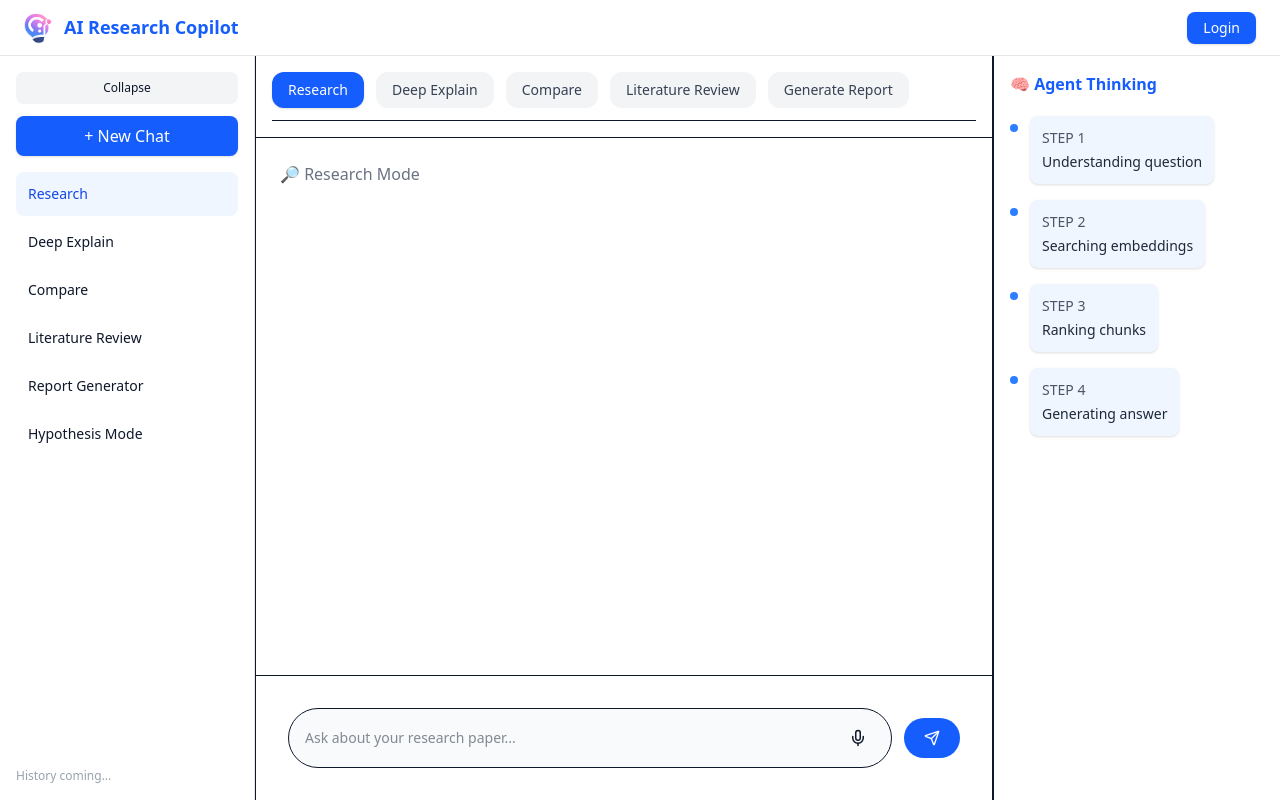
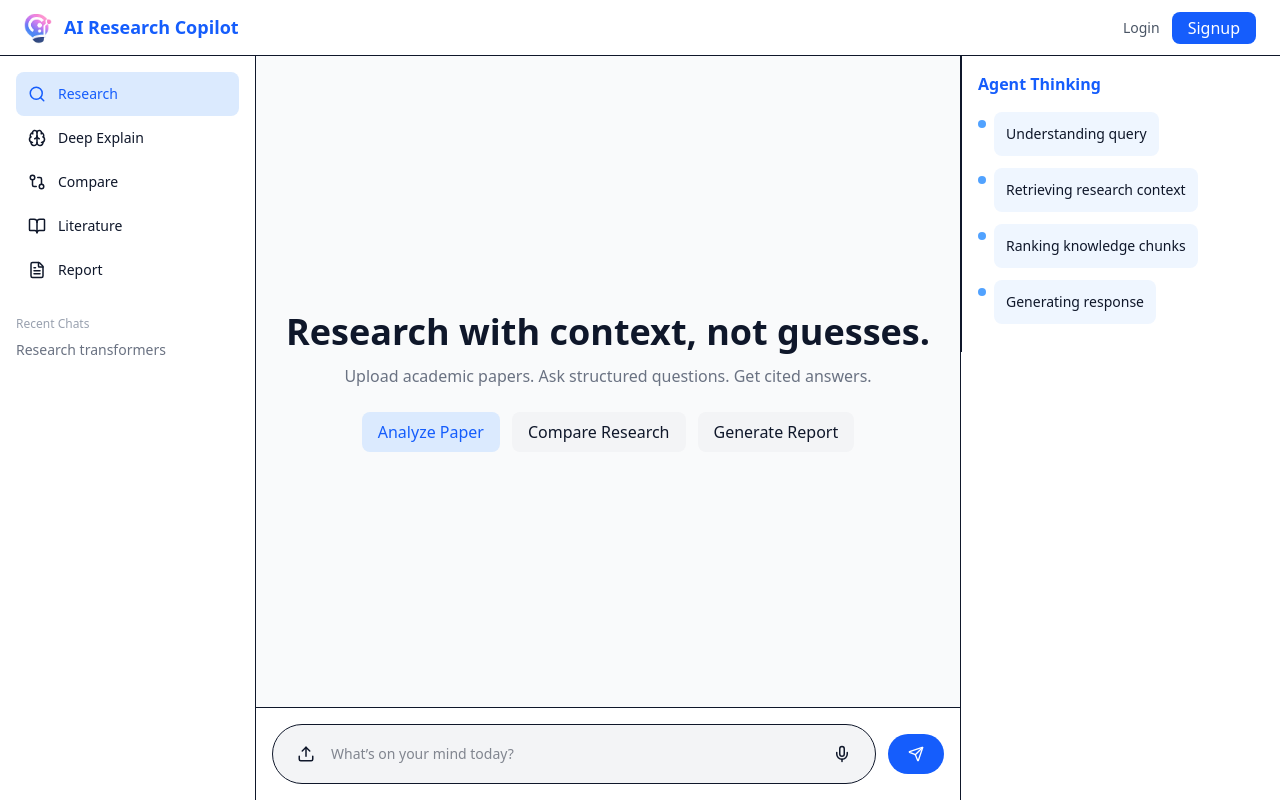
Before and after one commit to devloperdevesh/ai-research-copilot, a Next.js app in the folder frontend/: page / in a window 1280 px wide. Built offline with nearby package versions, Linux system fonts and the light colour scheme.

Commit message:
Polished UX

```diff
--- a/frontend/components/chat/ChatContainer.tsx
+++ b/frontend/components/chat/ChatContainer.tsx
@@ -1,37 +1,53 @@
 "use client";
 
-import { useState } from "react";
-import ResearchToolbar from "./ResearchToolbar";
 import ChatInputBar from "./ChatInputBar";
 
-export default function ChatContainer() {
+export default function ChatContainer(){
 
-  const [mode, setMode] = useState("research");
+return(
 
-  return (
+<div className="flex flex-col h-full bg-gray-50">
 
-    <div className="flex flex-col h-full bg-white">
+{/* HERO */}
+<div className="flex-1 flex items-center justify-center text-center px-6">
 
-      {/* Mode Toolbar */}
-      <div className="border-b p-4 bg-white">
-        <ResearchToolbar mode={mode} setMode={setMode} />
-      </div>
+<div>
 
-      {/* Message Area */}
-      <div className="flex-1 overflow-y-auto p-6">
+<h1 className="text-4xl font-semibold">
+Research with context, not guesses.
+</h1>
 
-        <div className="text-gray-500">
-          🔎 Research Mode
-        </div>
+<p className="text-gray-500 mt-3">
+Upload academic papers. Ask structured questions. Get cited answers.
+</p>
 
-      </div>
+<div className="flex justify-center gap-3 mt-6">
 
-      {/* Bottom Input */}
-      <div className="border-t bg-white p-4">
-        <ChatInputBar />
-      </div>
+<button className="bg-blue-100 text-blue-600 px-4 py-2 rounded-lg">
+Analyze Paper
+</button>
 
-    </div>
+<button className="bg-gray-100 px-4 py-2 rounded-lg">
+Compare Research
+</button>
 
-  );
+<button className="bg-gray-100 px-4 py-2 rounded-lg">
+Generate Report
+</button>
+
+</div>
+
+</div>
+
+</div>
+
+{/* FLOATING INPUT */}
+<div className="border-t bg-white">
+<ChatInputBar/>
+</div>
+
+</div>
+
+);
+
 }
--- a/frontend/components/chat/ChatInputBar.tsx
+++ b/frontend/components/chat/ChatInputBar.tsx
@@ -1,46 +1,40 @@
 "use client";
 
-import { Mic, Send } from "lucide-react";
+import { Mic, Send, Upload } from "lucide-react";
 import { useState } from "react";
 
-export default function ChatInputBar() {
+export default function ChatInputBar(){
 
-  const [message, setMessage] = useState("");
+ const [message,setMessage]=useState("");
 
-  const sendMessage = () => {
-    if (!message.trim()) return;
-    console.log("Send:", message);
-    setMessage("");
-  };
-
-  return (
+ return(
 
   <div className="max-w-4xl mx-auto flex gap-3 items-center p-4">
 
-      <div className="flex flex-1 items-center border rounded-full px-4 py-3 bg-gray-50 focus-within:ring-2 focus-within:ring-blue-500 transition">
+   <div className="flex flex-1 items-center border rounded-full px-4 py-3 bg-gray-100">
+
+    <button className="p-2 hover:bg-blue-100 rounded-full">
+      <Upload size={18}/>
+    </button>
 
     <input
       value={message}
-          onChange={(e) => setMessage(e.target.value)}
-          placeholder="Ask about your research paper..."
-          className="flex-1 bg-transparent outline-none text-sm"
+      onChange={(e)=>setMessage(e.target.value)}
+      placeholder="What’s on your mind today?"
+      className="flex-1 bg-transparent outline-none text-sm px-2"
     />
 
-        <button className="p-2 hover:bg-blue-100 rounded-full transition">
-          <Mic size={18} />
+    <button className="p-2 hover:bg-blue-100 rounded-full">
+      <Mic size={18}/>
     </button>
 
    </div>
 
-      <button
-        onClick={sendMessage}
-        className="bg-blue-600 hover:bg-blue-700 text-white px-5 py-3 rounded-full transition flex items-center gap-2"
-      >
-        <Send size={16} />
+   <button className="bg-blue-600 hover:bg-blue-700 text-white px-5 py-3 rounded-full">
+     <Send size={16}/>
    </button>
 
   </div>
 
  );
-
 }
--- a/frontend/components/chat/MessageBubble.tsx
+++ b/frontend/components/chat/MessageBubble.tsx
@@ -1,23 +1,19 @@
-"use client";
-
-export default function MessageBubble({ role, text }: any){
+export default function MessageBubble({role,text}:any){
 
     return(
 
-<div className={`flex ${role==="user" ? "justify-end":"justify-start"}`}>
+     <div className={`flex ${role==="user"?"justify-end":"justify-start"}`}>
 
-<div className={`max-w-lg p-4 rounded-2xl text-sm
+       <div className={`
+         max-w-xl px-4 py-3 rounded-xl text-sm
          ${role==="user"
- ? "bg-pink-500 text-white"
- : "bg-white border shadow-sm"
-}`}>
-
+           ? "bg-blue-600 text-white"
+           : "bg-gray-100"}
+       `}>
          {text}
-
        </div>
 
      </div>
 
     );
-
    }
--- a/frontend/components/chat/ResearchToolbar.tsx
+++ b/frontend/components/chat/ResearchToolbar.tsx
@@ -1,37 +1,33 @@
 "use client";
 
-type Props = {
-  mode: string;
-  setMode: (mode: string) => void;
-};
+import { Search, Brain, GitCompare, BookOpen, FileText } from "lucide-react";
 
-export default function ResearchToolbar({ mode, setMode }: Props) {
+export default function ResearchToolbar({ mode, setMode }: any) {
 
   const modes = [
-    { id: "research", label: "Research" },
-    { id: "explain", label: "Deep Explain" },
-    { id: "compare", label: "Compare" },
-    { id: "literature", label: "Literature Review" },
-    { id: "report", label: "Generate Report" }
+    { id:"research",label:"Research",icon:<Search size={16}/>},
+    { id:"explain",label:"Deep Explain",icon:<Brain size={16}/>},
+    { id:"compare",label:"Compare",icon:<GitCompare size={16}/>},
+    { id:"literature",label:"Literature",icon:<BookOpen size={16}/>},
+    { id:"report",label:"Report",icon:<FileText size={16}/>}
   ];
 
   return (
-    <div className="flex gap-3 flex-wrap border-b pb-3">
 
-      {modes.map((m) => (
+    <div className="flex gap-3 border-b pb-3">
+
+      {modes.map(m=>(
         <button
           key={m.id}
-          onClick={() => setMode(m.id)}
-          className={`px-4 py-2 rounded-xl text-sm font-medium transition
-            ${mode === m.id
-              ? "bg-blue-600 text-white shadow"
-              : "bg-gray-100 hover:bg-blue-100 text-gray-700"}
-          `}
+          onClick={()=>setMode(m.id)}
+          className={`flex items-center gap-2 px-4 py-2 rounded-xl text-sm
+          ${mode===m.id?"bg-blue-600 text-white":"bg-gray-100"}`}
         >
-          {m.label}
+          {m.icon}{m.label}
         </button>
       ))}
 
     </div>
+
   );
 }
--- a/frontend/components/layout/MainLayout.tsx
+++ b/frontend/components/layout/MainLayout.tsx
@@ -2,40 +2,43 @@
 
 import Navbar from "./Navbar";
 import Sidebar from "./Sidebar";
-import ResearchTimeline from "../modes/ResearchTimeline";
+import AgentThinkingPanel from "../chat/AgentThinkingPanel";
 
 export default function MainLayout({ children }: any) {
 
   const steps = [
-    "Understanding question",
-    "Searching embeddings",
-    "Ranking chunks",
-    "Generating answer"
+    "Understanding query",
+    "Retrieving research context",
+    "Ranking knowledge chunks",
+    "Generating response"
   ];
 
   return (
+
     <div className="h-screen flex flex-col bg-gray-50">
 
-      <Navbar />
+      <Navbar/>
 
       <div className="flex flex-1 overflow-hidden">
 
-        {/* Sidebar */}
-        <aside className="hidden md:flex w-64 border-r bg-white">
-          <Sidebar />
-        </aside>
+        {/* LEFT SIDEBAR */}
+        <div className="hidden md:block">
+          <Sidebar/>
+        </div>
 
-        {/* Main Content */}
-        <main className="flex-1 flex flex-col overflow-hidden">
+        {/* CENTER WORKSPACE */}
+        <div className="flex-1 flex flex-col overflow-hidden">
           {children}
-        </main>
+        </div>
 
-        {/* Right Panel */}
-        <aside className="hidden xl:flex w-72 border-l bg-white">
-          <ResearchTimeline steps={steps} />
-        </aside>
+        {/* RIGHT AI PANEL */}
+        <div className="hidden xl:block w-80 border-l bg-white">
+          <AgentThinkingPanel steps={steps}/>
+        </div>
 
       </div>
+
     </div>
+
   );
 }
--- a/frontend/components/layout/Navbar.tsx
+++ b/frontend/components/layout/Navbar.tsx
@@ -1,23 +1,14 @@
-"use client";
-
 import Image from "next/image";
 
 export default function Navbar() {
 
  return (
 
-    <div className="h-14 flex items-center justify-between px-6 bg-white border-b border-gray-200">
+  <div className="h-14 flex items-center justify-between px-6 bg-white border-b">
 
-      {/* LEFT LOGO */}
     <div className="flex items-center gap-3">
 
-        <Image
-          src="/logo.png"
-          width={28}
-          height={28}
-          alt="AI Research Copilot"
-          priority
-        />
+      <Image src="/logo.png" width={28} height={28} alt="logo"/>
 
       <h1 className="font-semibold text-lg text-blue-600">
         AI Research Copilot
@@ -25,10 +16,17 @@ export default function Navbar() {
 
     </div>
 
-      {/* RIGHT ACTION */}
-      <button className="bg-blue-600 hover:bg-blue-700 transition text-white px-4 py-1.5 rounded-lg text-sm shadow-sm">
+    <div className="flex gap-3">
+
+      <button className="text-sm text-gray-600 hover:text-black">
         Login
       </button>
+
+      <button className="bg-blue-600 text-white px-4 py-1 rounded-lg">
+        Signup
+      </button>
+
+    </div>
 
   </div>
 
--- a/frontend/components/layout/Sidebar.tsx
+++ b/frontend/components/layout/Sidebar.tsx
@@ -1,76 +1,44 @@
 "use client";
 
 import { useState } from "react";
+import { Search, Brain, GitCompare, BookOpen, FileText } from "lucide-react";
 
 export default function Sidebar(){
 
-  const [open,setOpen] = useState(true);
-  const [activeMode,setActiveMode] = useState("Research");
+ const [active,setActive]=useState("research");
 
-  const modes = [
-    "Research",
-    "Deep Explain",
-    "Compare",
-    "Literature Review",
-    "Report Generator",
-    "Hypothesis Mode"
+ const modes=[
+  {id:"research",label:"Research",icon:<Search size={18}/>},
+  {id:"explain",label:"Deep Explain",icon:<Brain size={18}/>},
+  {id:"compare",label:"Compare",icon:<GitCompare size={18}/>},
+  {id:"literature",label:"Literature",icon:<BookOpen size={18}/>},
+  {id:"report",label:"Report",icon:<FileText size={18}/>}
  ];
 
  return(
 
-    <div className={`
-      h-full flex flex-col
-      transition-all duration-300
-      ${open ? "w-64" : "w-16"}
-      bg-white border-r border-gray-200 p-4
-    `}>
+<div className="h-full w-64 bg-white border-r p-4 flex flex-col">
 
-      {/* Collapse Toggle */}
+{modes.map(m=>(
 <button
-        onClick={()=>setOpen(!open)}
-        className="text-xs bg-gray-100 hover:bg-gray-200 p-2 rounded-lg mb-3"
-      >
-        {open ? "Collapse" : ">"}
-      </button>
-
-      {/* New Chat Button */}
-      <button className="
-        bg-blue-600 hover:bg-blue-700
-        text-white
-        p-2 rounded-lg shadow-sm transition mb-4
-      ">
-        {open ? "+ New Chat" : "+"}
-      </button>
-
-      {/* MODES */}
-      <div className="flex flex-col gap-1">
-
-        {modes.map((mode,index)=>(
-
-          <button
-            key={index}
-            onClick={()=>setActiveMode(mode)}
-            className={`
-              text-left p-3 rounded-lg text-sm transition
-              ${activeMode===mode
-                ? "bg-blue-50 text-blue-700 font-medium"
-                : "hover:bg-gray-100"
-              }
+key={m.id}
+onClick={()=>setActive(m.id)}
+className={`flex items-center gap-3 p-3 rounded-lg text-sm
+${active===m.id?"bg-blue-100 text-blue-600":"hover:bg-gray-100"}
 `}
 >
-            {open ? mode : "•"}
+{m.icon}
+{m.label}
 </button>
-
 ))}
 
+<div className="mt-6 text-xs text-gray-400">
+Recent Chats
 </div>
 
-      {/* History Footer */}
-      {open && (
-        <div className="mt-auto text-xs text-gray-400 pt-6">
-          History coming...
+<div className="text-sm text-gray-500 mt-2">
+Research transformers
 </div>
-      )}
 
 </div>
 
```
Lines whose indentation alone changed are shown as unchanged.
